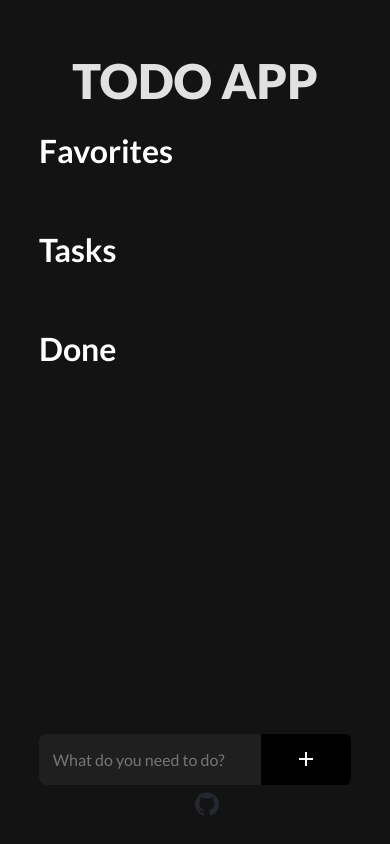
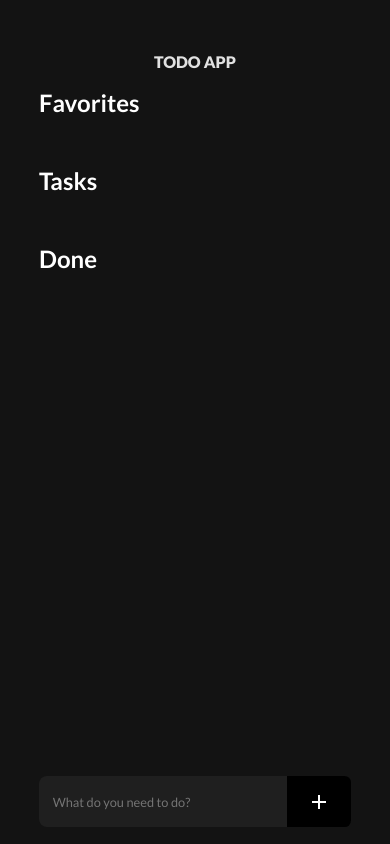
Before and after one commit to kglab99/to-do, a plain HTML site: page index.html in a window 390 px wide. Drawn offline with Linux system fonts and the light colour scheme.

Commit message:
update mobile support

```diff
--- a/index.html
+++ b/index.html
@@ -3,7 +3,7 @@
 <html lang="en">
 <head>
     <meta charset="UTF-8">
-    <meta name="viewport" content="width=device-width, initial-scale=1.0">
+    <meta name="viewport" content="width=device-width, initial-scale=1.0, maximum-scale=1.0, user-scalable=no" />
     <title>To-do list</title>
     <link rel="stylesheet" href="style.css">
 </head>
@@ -19,18 +19,15 @@
         <h1 class="done">Done</h1>
     </div>
 
+    <div class="add">
         <div id="add">
             <input type="text" placeholder="What do you need to do?">
             <button type="submit">
                 <img src="assets/add.svg" alt="">
             </button>
         </div>
+    </span>
 
-    <footer>
-        <a href="https://github.com/kglab99" target="_blank">
-            <img id="git" src="assets/github-mark.svg" alt="git">
-        </a>
-    </footer>
 
     <script src="index.js"></script>
 </body>
--- a/style.css
+++ b/style.css
@@ -20,7 +20,7 @@ div#header {
 div#tasks {
   display: flex;
   flex-direction: column;
-  margin: 0vw 10vw 0vw 10vw;
+  margin: 0vw 10vw 15vh 10vw;
   gap: 2vh;
 
 
@@ -242,11 +242,21 @@ div.left {
 
 }
 
+div.add {
+  position: fixed;
+  bottom: 0vh;
+  background-color: #131313;
+  width: 100vw;
+  height: 11vh;
+
+
+}
+
+
 #add {
-  position: absolute;
-  bottom: 7vh;
-  margin-left: 10vw;
-  margin-right: 10vw;
+  position: fixed;
+  bottom: 2vh;
+  margin: 0vh 10vw 0vh 10vw;
   left: 0;
   right: 0;
   color: white;
@@ -289,8 +299,36 @@ div.left {
 
   }
 
-  button > img {
-      /* padding-right: 10px; */
+}
+
+
+@media screen and (max-width: 800px) {
+
+  h1 {
+    font-size: 1.5em;
   }
 
+  div#header > button.logo {
+    font-size: 1em;
+  }
+
+  div.task {
+    font-size: 0.9em;
+  }
+
+  div.left {
+    padding-left: 2vw;
+  }
+
+  div#add > input {
+    font-size: 0.8em;
+  }
+
+  div#add > button {
+    width: 5em;
+  }
+
+  footer {
+    bottom: 12px;
+  }
 }
```
Lines whose indentation alone changed are shown as unchanged.
